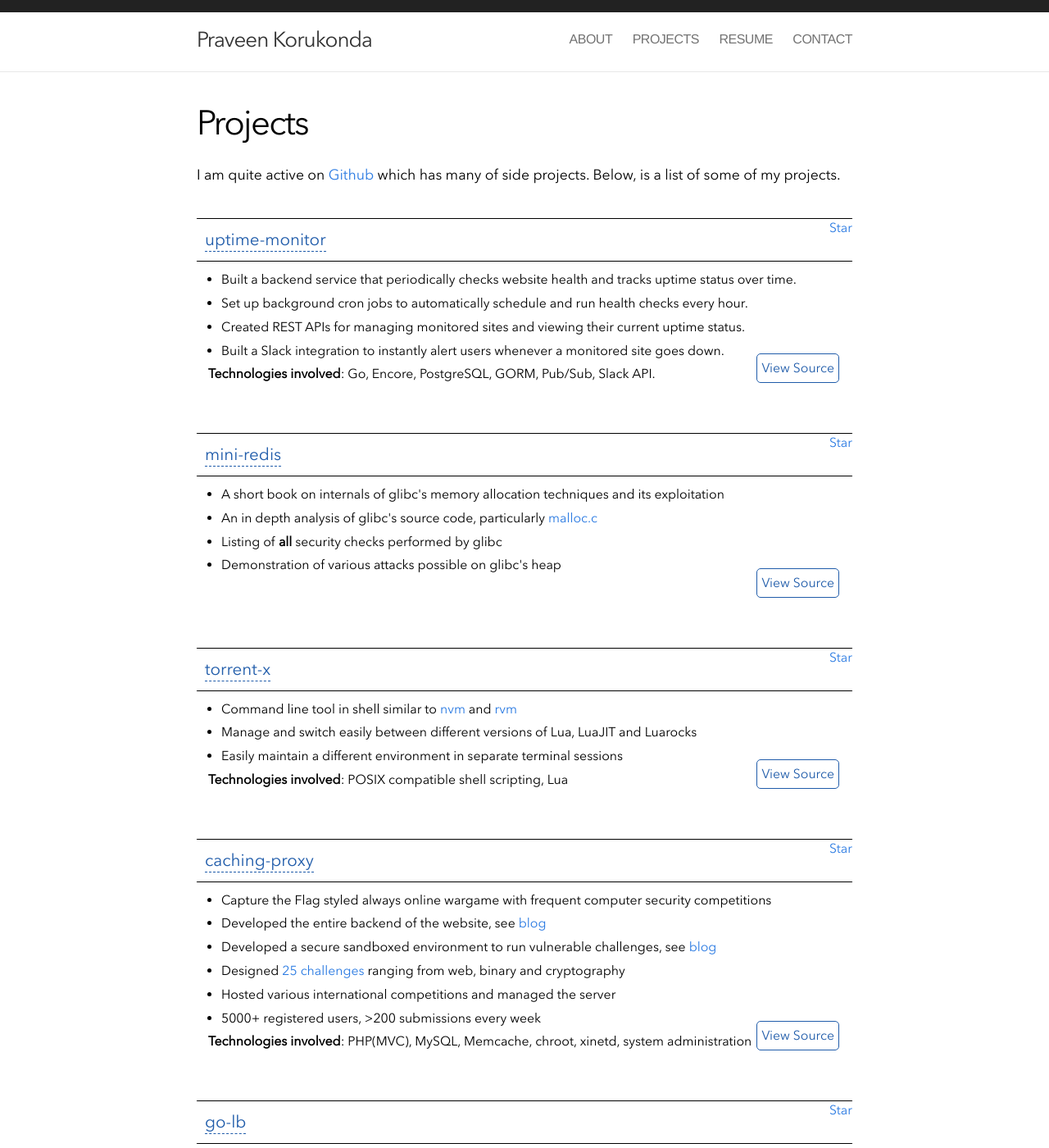
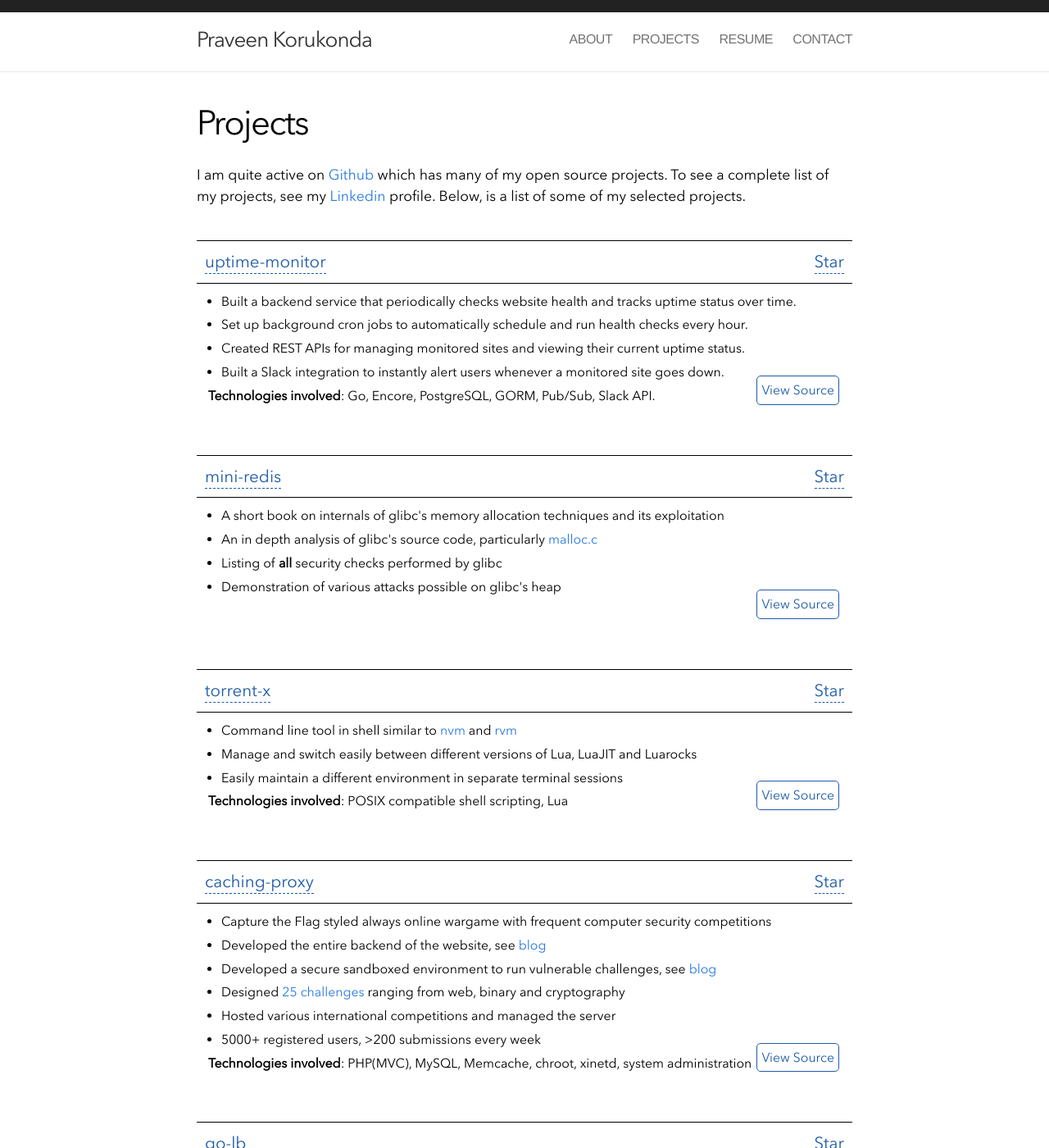
Before and after one commit to kpraveenkumar19/kpraveenkumar19.github.io, a Jekyll site: the page built from projects.html, in a window 1280 px wide and 1400 px high. Shown: the whole window at 82% size. Built offline with Jekyll 4.4.1, drawn with Linux system fonts in a browser that asks for light colours; nearby versions of some CDN libraries; some of the changed text lies outside the part shown.

Commit message:
Update Projects desc

```diff
--- a/projects.html
+++ b/projects.html
@@ -7,16 +7,22 @@ title: Projects
   <header class="post-header">
     <h1>Projects</h1>
   </header>
-  I am quite active on <a href = "{{ site.data.params.github_url }}">Github</a> which has many of side projects. Below, is a list of some of my projects.
+  I am quite active on <a href = "{{ site.data.params.github_url }}">Github</a> which has many of my open source projects. To see a complete list of my projects, see my <a href="{{ site.data.params.linkedin_url }}">Linkedin</a> profile. Below, is a list of some of my selected projects.
 
   <div class="projects">
     {% for project in site.data.projects %}
       <div class="project">
-        <span class="star-button">
-          <a class="github-button" href="https://github.com/kpraveenkumar19/{{ project.github.repo }}" data-size="large" data-show-count="false" data-icon="octicon-star" aria-label="Star kpraiseenkumar19/{{ project.github.repo }} on GitHub">Star</a>
-        </span>
         <div class="project-name">
           <a href = "{{ project.url }}">{{ project.name }}</a>
+          <span class="star-button">
+            {% if project.github %}
+              {% if project.github.user %}
+                <a class="github-button" href="https://github.com/{{ project.github.user }}/{{ project.github.repo }}" data-size="large" data-show-count="false" data-icon="octicon-star" aria-label="Star {{ project.github.user }}/{{ project.github.repo }} on GitHub">Star</a>
+              {% else %}
+                <a class="github-button" href="https://github.com/kpraveenkumar19/{{ project.github.repo }}" data-size="large" data-show-count="false" data-icon="octicon-star" aria-label="Star kpraveenkumar19/{{ project.github.repo }} on GitHub">Star</a>
+              {% endif %}
+            {% endif %}
+          </span>
         </div>
         <ul class="project-description">
           {% for line in project.description %}
```
